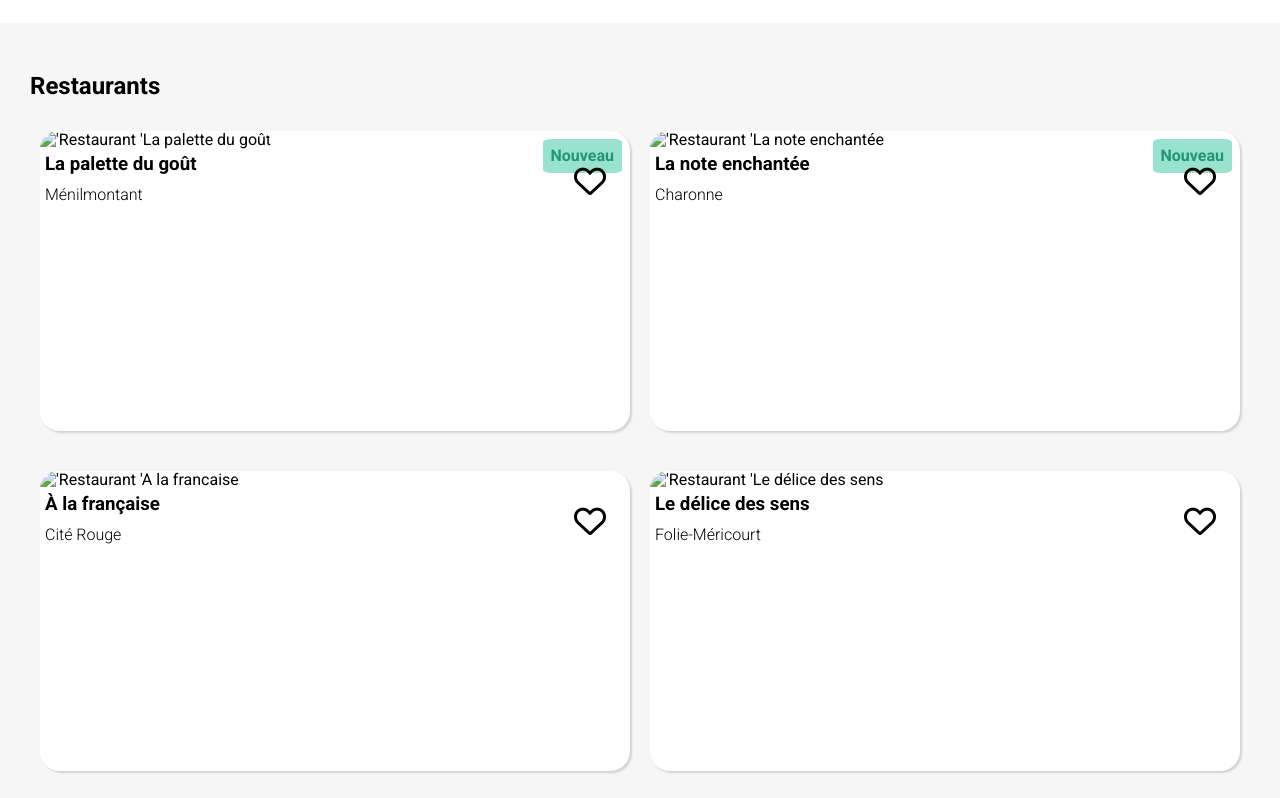
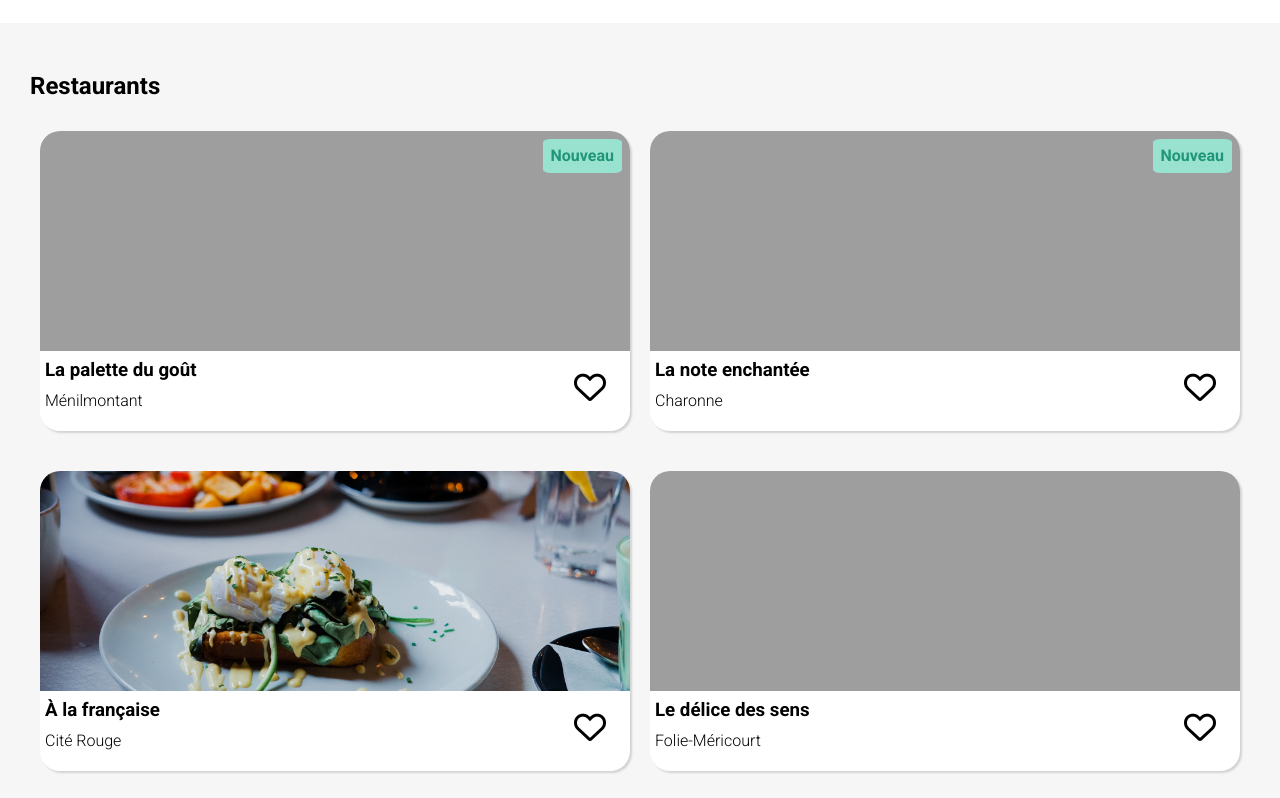
Before and after one commit to Yazett/Ohmyfood, a plain HTML site: page index.html in a window 1280 px wide. Shown: the part 720-1518 px from the top of the page. Drawn offline with Linux system fonts and the light colour scheme; the site is published under a folder, as on GitHub Pages, so addresses that start at the root find nothing; a web font is replaced by a local one.

Commit message:
image issue

```diff
--- a/index.html
+++ b/index.html
@@ -24,7 +24,7 @@
     <div class="main">
     <header class="header row">
         <div class="row bloc100 mt10">
-        <h1 class="center"><img class="logo" id="logo" src="image/ohmyfoodlogo.png" alt="Logo"></h1>
+        <h1 class="center"><img class="logo" id="logo" src="./image/ohmyfoodlogo.png" alt="Logo"></h1>
         </div>
     </header>
 <main class="mb-10">
@@ -83,7 +83,7 @@
                                     <div class="newbox">
                                         <p class="card__badge">Nouveau</p>
                                     </div>
-                                <img class="index-1" src="/ohmyfood/image/Palette_du_gout.jpg" alt="'Restaurant 'La palette du goût'">
+                                <img class="index-1" src="./image/Palette_du_gout.jpg" alt="'Restaurant 'La palette du goût'">
                                     <div class="card-body">
                                     <h3>La palette du goût</h3>
                                     <p class="thin">Ménilmontant</p>
@@ -101,7 +101,7 @@
                                     <div class="newbox">
                                         <p class="card__badge">Nouveau</p>
                                     </div>
-                                <img src="/ohmyfood/image/Note_enchantée.jpg" alt="'Restaurant 'La note enchantée'">
+                                <img src="./image/Note_enchantée.jpg" alt="'Restaurant 'La note enchantée'">
                                 <div class="card-body">
                                     <h3>La note enchantée</h3>
                                     <p class="thin">Charonne</p>
@@ -116,7 +116,7 @@
                     <div class="mt20 md-bloc50 md-p10">
                         <div class="bloc100 br-20 card bg-white">
                             <a href="/ohmyfood/A_la_francaise.html" style="color:black">
-                            <img src="/ohmyfood/image/a_la_francaise.jpg" alt="'Restaurant 'A la francaise'">
+                            <img src="./image/a_la_francaise.jpg" alt="'Restaurant 'A la francaise'">
                             <div class="card-body">
                                 <h3>À la française</h3>
                                 <p class="thin">Cité Rouge</p>
@@ -130,7 +130,7 @@
                     <div class="mt20 md-bloc50 md-p10">
                         <div class="bloc100 br-20 card bg-white ">
                             <a href="/ohmyfood/Le_délice_des_sens.html" style="color:black">
-                            <img src="/ohmyfood/image/délice_des_sens.jpg" alt="'Restaurant 'Le délice des sens'">
+                            <img src="./image/délice_des_sens.jpg" alt="'Restaurant 'Le délice des sens'">
                             <div class="card-body">
                                 <h3>Le délice des sens</h3>
                                 <p class="thin">Folie-Méricourt</p>
```
